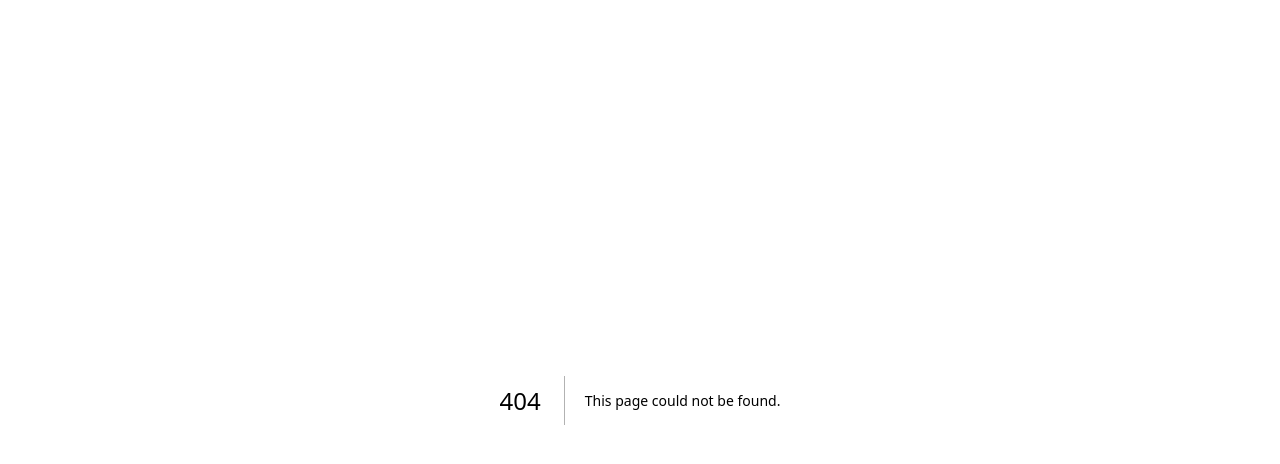
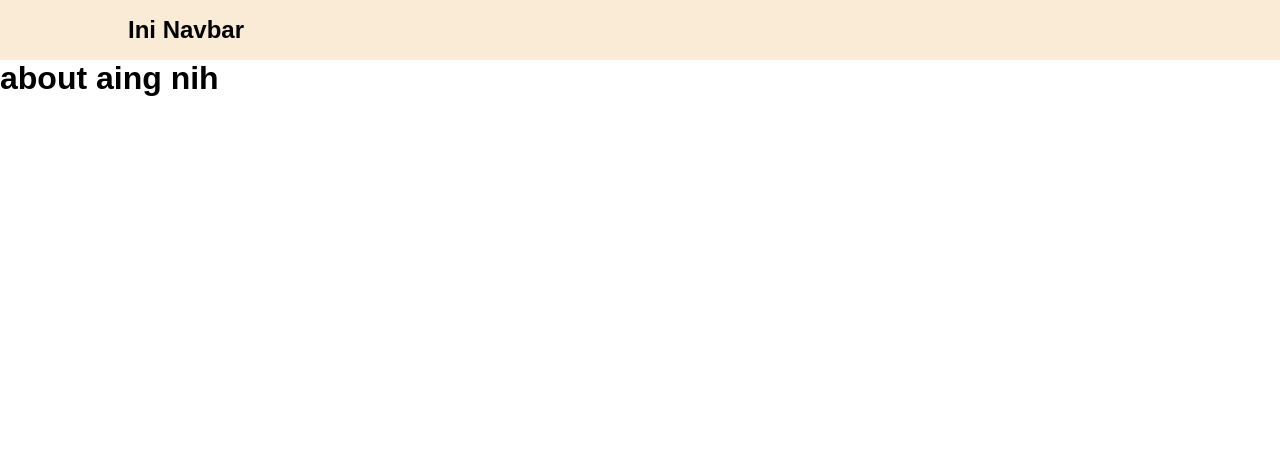
Before and after one commit to syrsdev/nextjs-pages-router, a Next.js app: page /about in a window 1280 px wide. Before the commit this address had no page. Shown: the top 464 px of the page. Built offline with nearby package versions, Linux system fonts and the light colour scheme.

Commit message:
style: route n layouting

```diff
--- /dev/null
+++ b/src/components/layouts/Appshell/index.tsx
@@ -0,0 +1,18 @@
+import React from "react";
+import Navbar from "../Navbar";
+
+type AppShellProps = {
+    children: React.ReactNode;
+};
+
+const AppShell = (props: AppShellProps) => {
+    const { children } = props;
+    return (
+        <main>
+            <Navbar />
+            {children}
+        </main>
+    );
+};
+
+export default AppShell;
--- /dev/null
+++ b/src/components/layouts/Navbar/index.tsx
@@ -0,0 +1,11 @@
+import React from "react";
+
+const Navbar = () => {
+    return (
+        <div className="navbar">
+            <h2>Ini Navbar</h2>
+        </div>
+    );
+};
+
+export default Navbar;
--- a/src/pages/_app.tsx
+++ b/src/pages/_app.tsx
@@ -1,6 +1,11 @@
+import AppShell from "@/components/layouts/Appshell";
 import "@/styles/globals.css";
 import type { AppProps } from "next/app";
 
 export default function App({ Component, pageProps }: AppProps) {
-  return <Component {...pageProps} />;
+    return (
+        <AppShell>
+            <Component {...pageProps} />
+        </AppShell>
+    );
 }
--- /dev/null
+++ b/src/pages/about/index.tsx
@@ -0,0 +1,11 @@
+import React from 'react'
+
+const AboutPage = () => {
+  return (
+    <div>
+      <h1>about aing nih</h1>
+    </div>
+  )
+}
+
+export default AboutPage
--- a/src/styles/globals.css
+++ b/src/styles/globals.css
@@ -1,15 +1,3 @@
-:root {
-  --background: #ffffff;
-  --foreground: #171717;
-}
-
-@media (prefers-color-scheme: dark) {
-  :root {
-    --background: #0a0a0a;
-    --foreground: #ededed;
-  }
-}
-
 html,
 body {
     max-width: 100vw;
@@ -35,8 +23,11 @@ a {
     text-decoration: none;
 }
 
-@media (prefers-color-scheme: dark) {
-  html {
-    color-scheme: dark;
+.navbar{
+  width: 100%;
+  background-color: antiquewhite;
+  height: 60px;
+  display: flex;
+  align-items: center;
+  padding: 0 10%;
 }
-}
```
Also changed, not shown: src/pages/index.tsx (+5 -6 lines), src/pages/products/[slug].tsx (added, +15 -0 lines), src/pages/products/index.tsx (added, +11 -0 lines). Lines whose indentation alone changed are shown as unchanged.
